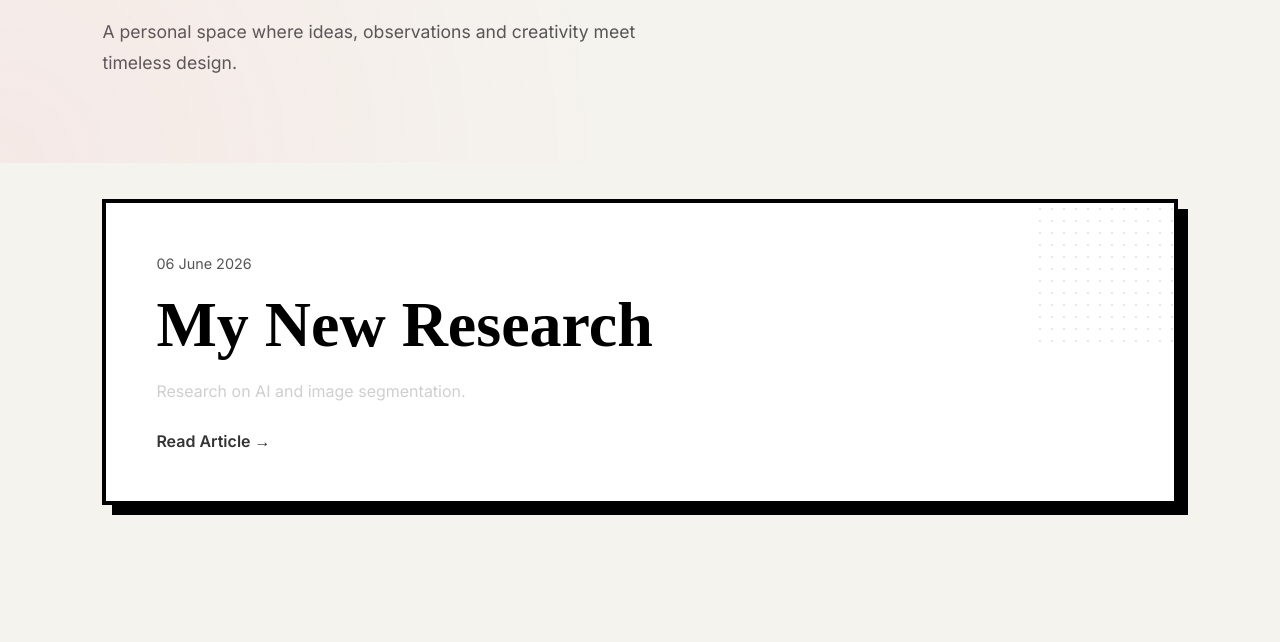
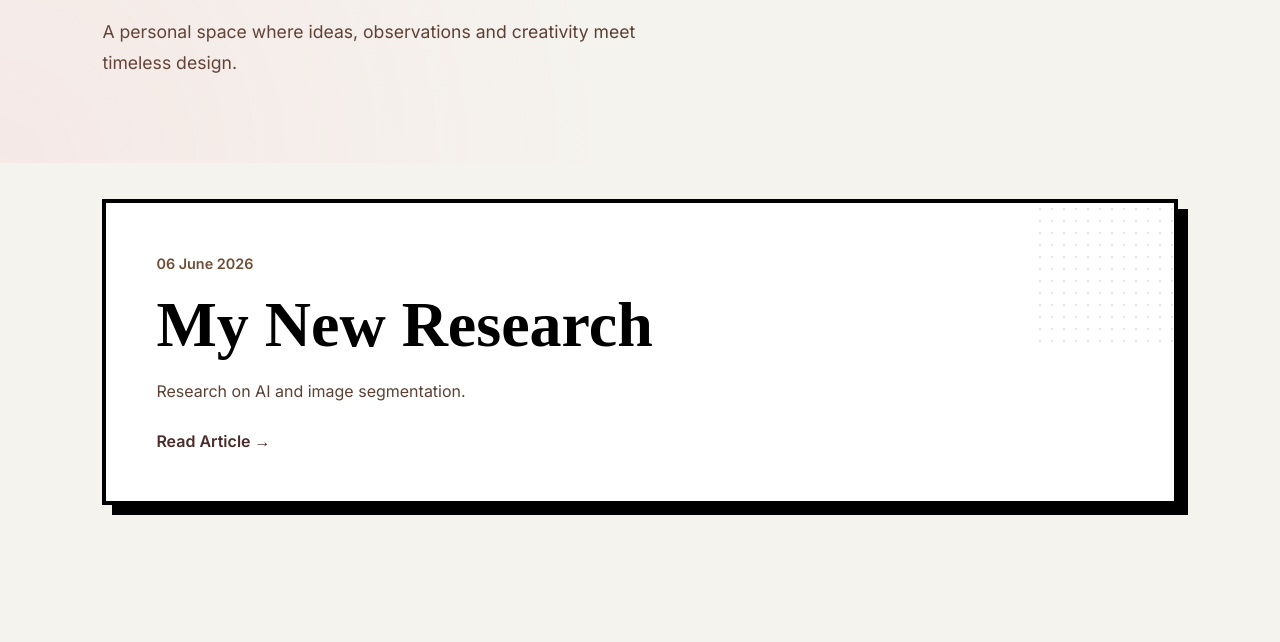
Before and after one commit to jsrmohit7/daily-blog, a plain HTML site: page index.html in a window 1280 px wide. Shown: the part 637-1279 px from the top of the page. Drawn offline with Linux system fonts and the light colour scheme.

Commit message:
Update color styles in style.css

```diff
--- a/style.css
+++ b/style.css
@@ -235,7 +235,7 @@ max-width:600px;
 
 line-height:1.8;
 
-color:var(--secondary);
+color:#5C4033;
 
 font-size:1.1rem;
 
@@ -315,7 +315,8 @@ box-shadow:
 
 font-size:.9rem;
 
-color:var(--secondary);
+color:#6F4E37;
+font-weight:600;
 
 }
 
@@ -335,7 +336,7 @@ margin:15px 0;
 
 line-height:1.8;
 
-color:#cfcfcf;
+color:#5C4033;
 
 max-width:600px;
 
@@ -345,9 +346,8 @@ max-width:600px;
 
 margin-top:25px;
 
-color:var(--accent2);
-
-font-weight:600;
+color:#4A2C2A;
+font-weight:700;
 
 }
 
@@ -461,7 +461,7 @@ line-height:2;
 
 margin-bottom:30px;
 
-color:#d6d6d6;
+color:#4A2C2A;
 
 }
 
@@ -533,7 +533,7 @@ font-size:1.1rem;
 
 line-height:2;
 
-color:#cfcfcf;
+color:#5C4033;
 
 margin-bottom:80px;
 
```
